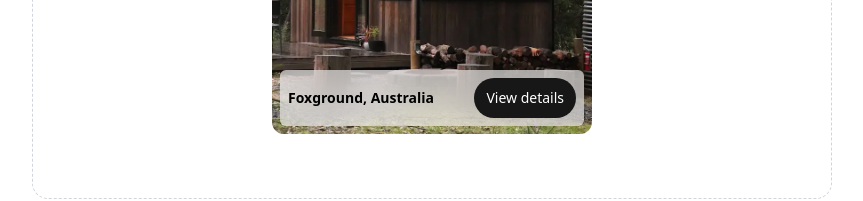
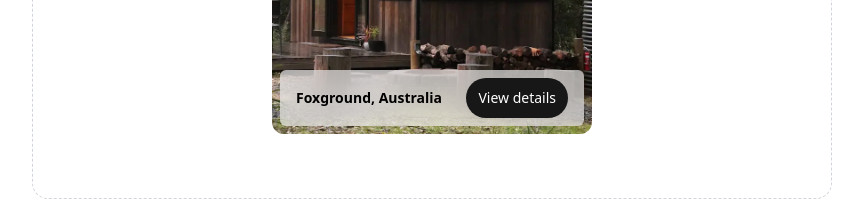
Before and after one commit to casicodes/portfolio, a React (Vite) app: page / in a window 1280 px wide. Shown: the part 646-847 px from the top of the page, without its empty margins (208-1071 px from the left). Built offline with nearby package versions, Linux system fonts and the light colour scheme.

Commit message:
Adjust padding inside the button

```diff
--- a/src/component/ButtonState/ButtonState.jsx
+++ b/src/component/ButtonState/ButtonState.jsx
@@ -184,7 +184,7 @@ function ButtonState() {
                     duration: 0.2,
                   },
                 }}
-                className="flex justify-between items-center absolute bottom-2 right-2 left-2 top-auto p-2 backdrop-blur-lg bg-white/60 rounded-md"
+                className="flex justify-between items-center absolute bottom-2 right-2 left-2 top-auto px-4 py-2 backdrop-blur-lg bg-white/60 rounded-md"
               >
                 <h3 className="font-bold text-sm">Foxground, Australia</h3>
                 <button
```
